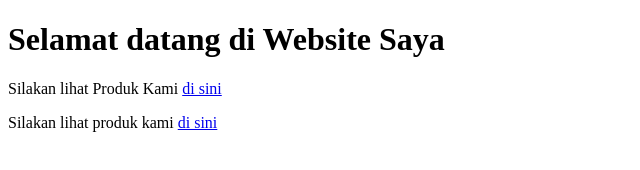
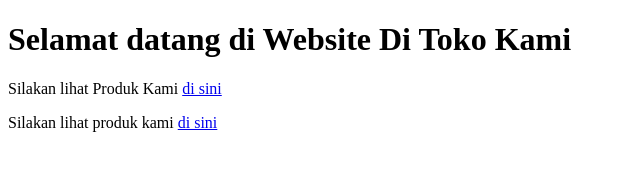
Before and after one commit to Rizal6578/javascript-dasar, a plain HTML site: page index.html in a window 1280 px wide. Shown: the whole page, without its empty margins (0-640 px from the left). Drawn offline with Linux system fonts and the light colour scheme.

Commit message:
initial commit

```diff
--- a/index.html
+++ b/index.html
@@ -6,7 +6,7 @@
     <title>Website Saya</title>
 </head>
 <body>
-    <h1>Selamat datang di Website Saya</h1>
+    <h1>Selamat datang di Website Di Toko Kami</h1>
     <p>Silakan lihat Produk Kami <a href="jsdasar.html">di sini</a></p>
     <p>Silakan lihat produk kami <a href="landing.html">di sini</a></p>
 </body>
```
